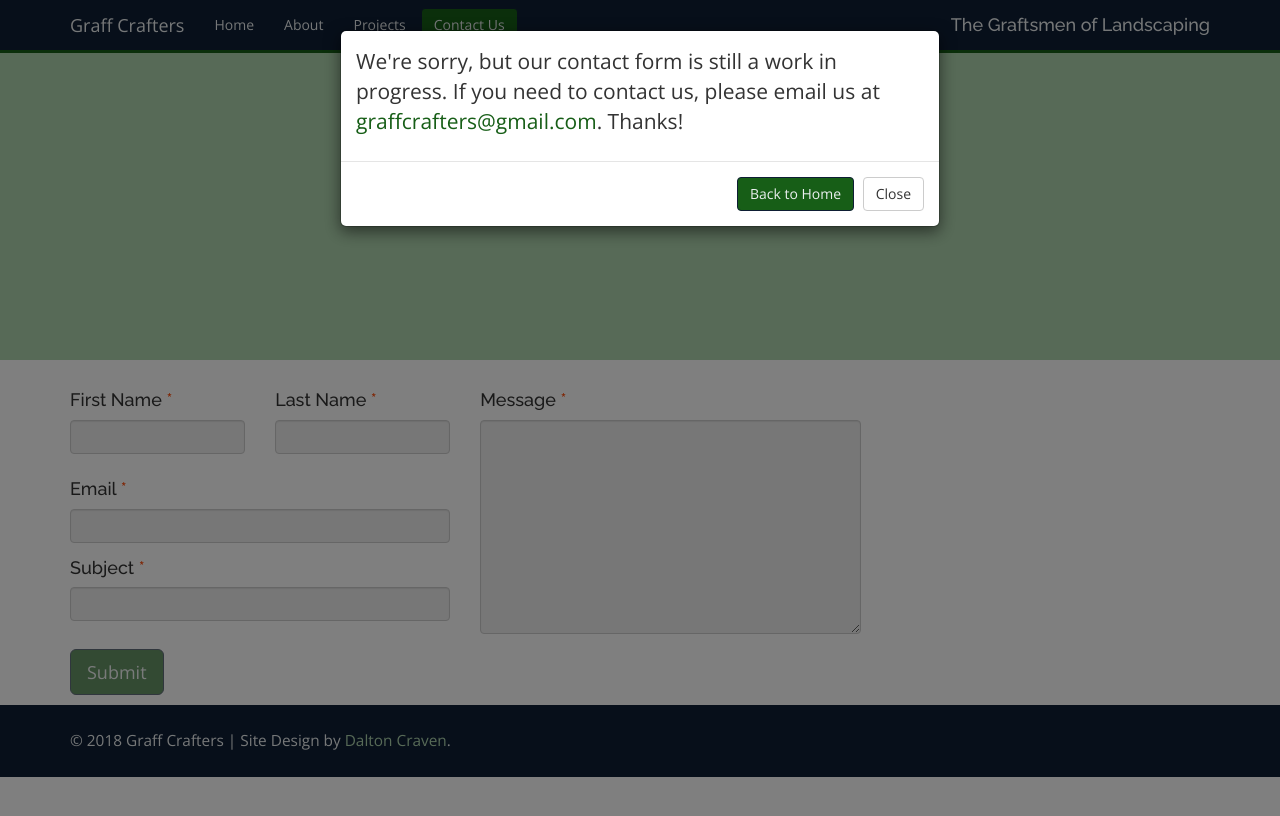
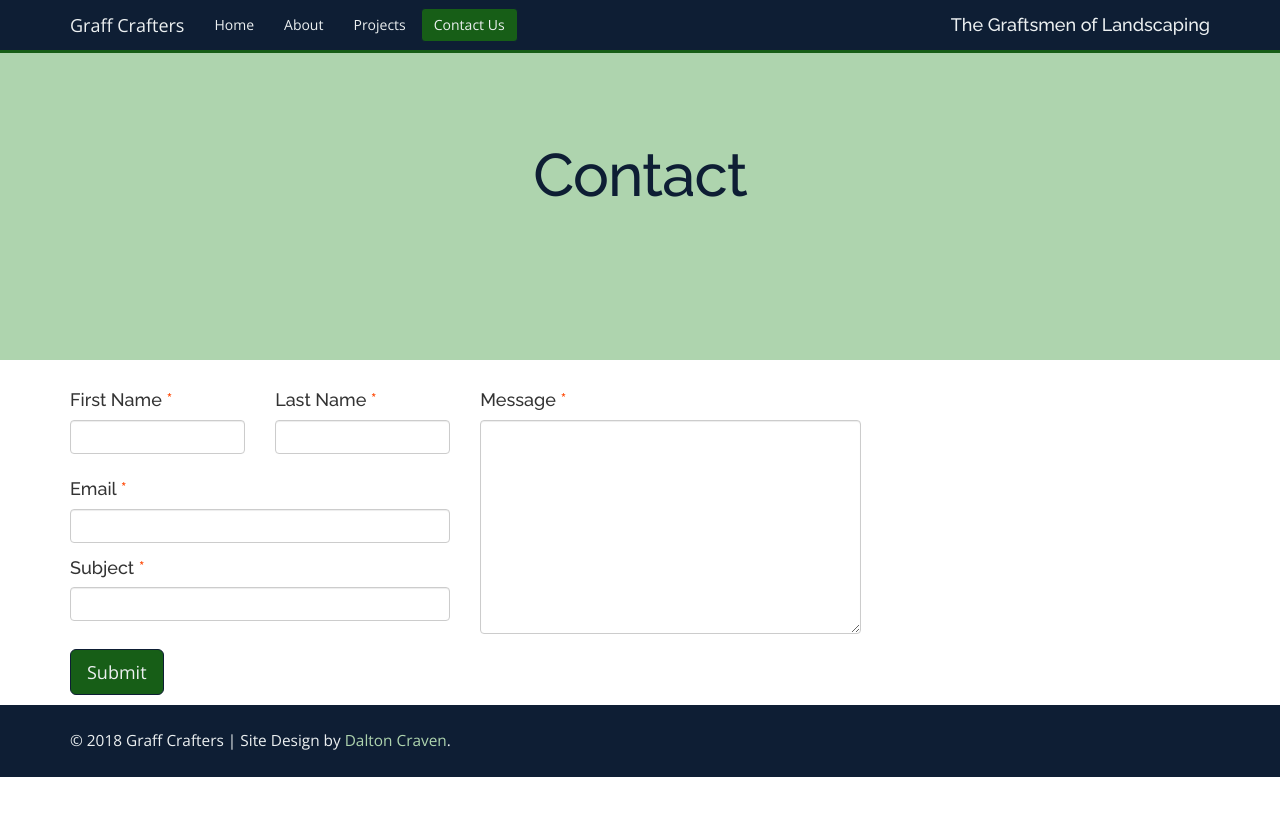
Before and after one commit to cravend/graff-crafters-2.0, a Jekyll site: the page built from contact/index.html, in a window 1280 px wide. Shown: the top 816 px of the page. Built offline with Jekyll 4.4.1, drawn with Linux system fonts in a browser that asks for light colours; nearby versions of some CDN libraries; part of the change alters nothing that is shown.

Commit message:
fix contact form

```diff
--- a/contact/index.html
+++ b/contact/index.html
@@ -3,7 +3,6 @@ layout: page
 title: Contact
 ---
 <form id="contact">
-  <fieldset disabled>
   <div class="row">
     <div class="col-md-6">
       <div class="row">
@@ -35,8 +34,8 @@ title: Contact
       <input type="submit" class="btn btn-graff btn-lg" value="Submit">
     </div>
   </div>
-  </fieldset>
 </form>
-
-{% include modal.html show=true body="We're sorry, but our contact form is still a work in progress. If you need to contact us, please email us at <a href='mailto:graffcrafters@gmail.com'>graffcrafters@gmail.com</a>. Thanks!" button-class="graff" button-text="Back to Home" button-link="/" %}
+{% comment %}
+{% include modal.html show=false body="We're sorry, but our contact form is still a work in progress. If you need to contact us, please email us at <a href='mailto:graffcrafters@gmail.com'>graffcrafters@gmail.com</a>. Thanks!" button-class="graff" button-text="Back to Home" button-link="/" %}
 <script src="submit.js"></script>
+{% endcomment %}
--- a/contact/submit.js
+++ b/contact/submit.js
@@ -14,7 +14,7 @@ $("#contact").submit(function(event) {
 
     var serializedData = $form.serialize();
 
-    var urls = ['https://hooks.zapier.com/hooks/catch/2245471/9hmndp/', 'https://hooks.zapier.com/hooks/catch/2245471/5ez2g5/'];
+    var urls = ['https://hooks.zapier.com/hooks/catch/2245471/5ez2g5', 'https://hooks.zapier.com/hooks/catch/2245471/9hmndp/'];
 
     $.each(urls, function(i, u) {
         $.ajax(u, {
@@ -33,7 +33,7 @@ $("#contact").submit(function(event) {
     //     window.location = 'thanks.html';
 
     // } else {
-        window.location = 'thanks.html';
+        window.location = 'thanks';
     // }
     $inputs.prop("disabled", false);
 
```
Lines whose indentation alone changed are shown as unchanged.
